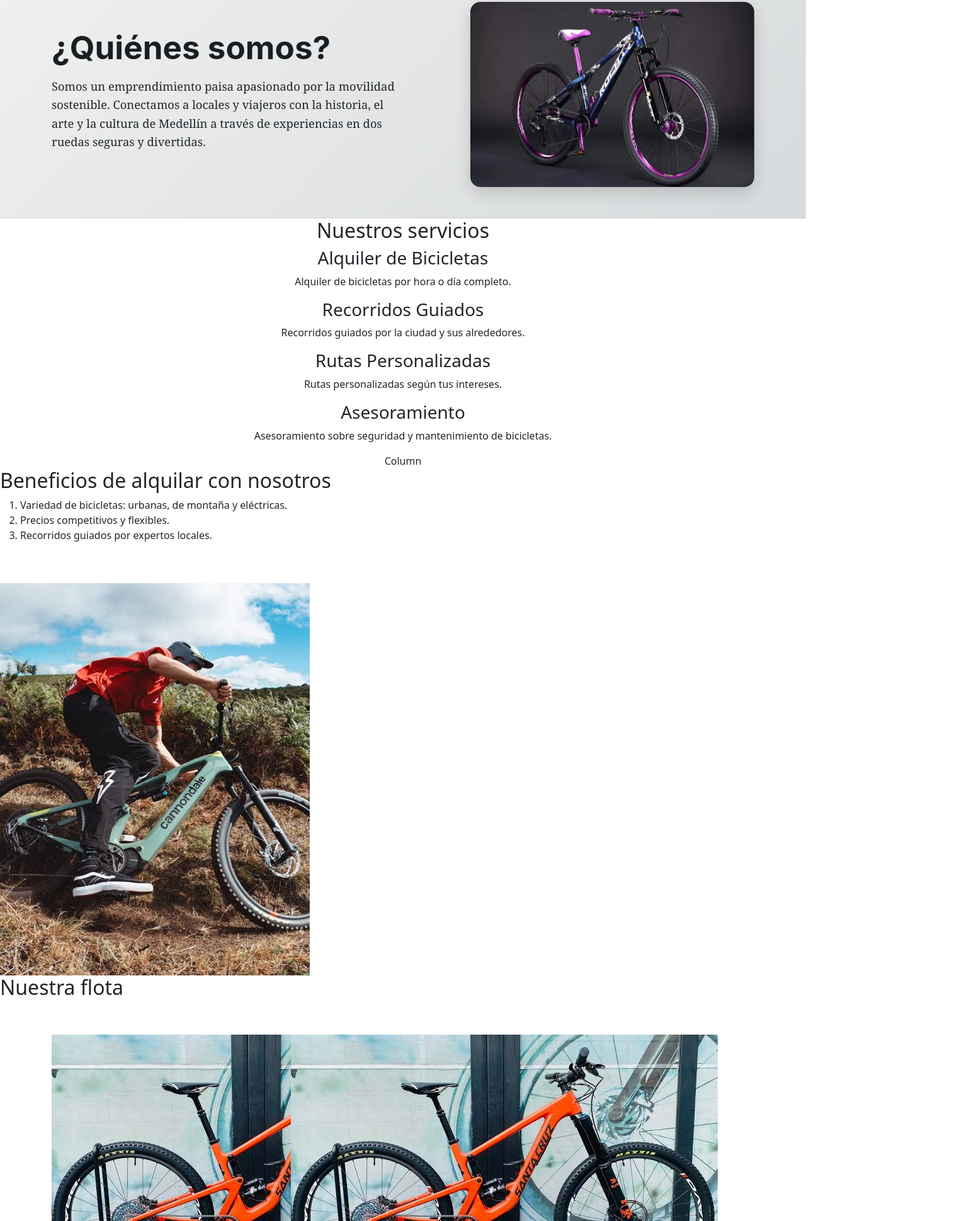
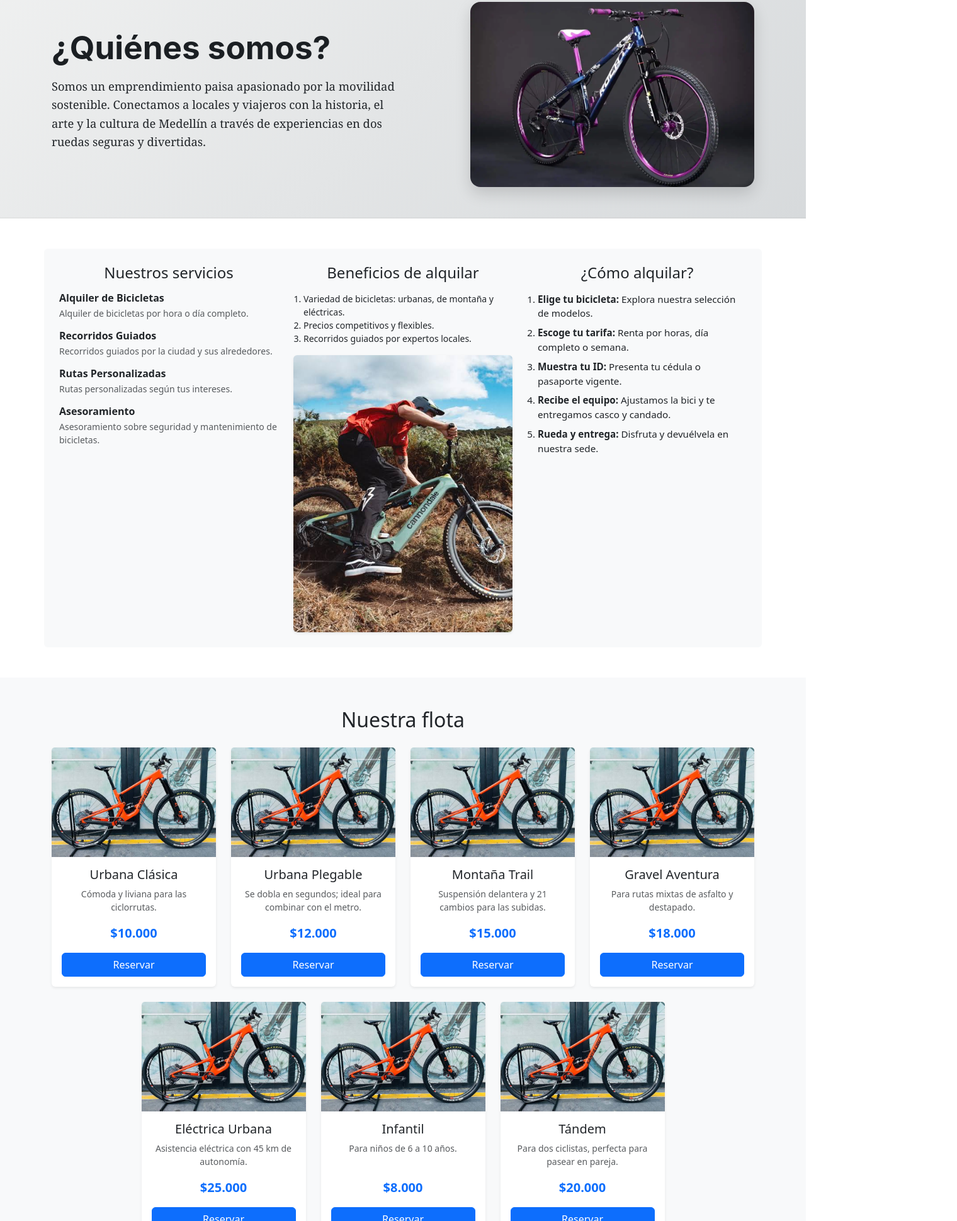
Before and after one commit to alejoia20257bedo-byte/rueda-libre-bootstrap, a plain HTML site: page index.html in a window 1280 px wide. Shown: the part 861-2800 px from the top of the page at 63% size, 1520 px wide, since content can reach past the window. Drawn offline with nearby package versions, Linux system fonts and the light colour scheme.

Commit message:
Finishing the index.html

```diff
--- a/index.html
+++ b/index.html
@@ -14,8 +14,8 @@
         <div class="container-fluid">
             <img src="resources/images/icon.png" alt="icon" class="icon">
             <button class="navbar-toggler" type="button" data-bs-toggle="collapse"
-                data-bs-target="#navbarSupportedContent" aria-controls="navbarSupportedContent"
-                aria-expanded="false" aria-label="Toggle navigation">
+                data-bs-target="#navbarSupportedContent" aria-controls="navbarSupportedContent" aria-expanded="false"
+                aria-label="Toggle navigation">
                 <span class="navbar-toggler-icon"></span>
             </button>
             <div class="collapse navbar-collapse" id="navbarSupportedContent">
@@ -46,7 +46,8 @@
                 <div class="col-lg-8">
                     <h1 class="hero-title">¡Bienvenido a Rueda Libre!</h1>
                     <p class="hero-description">
-                Alquiler de bicicletas y los mejores recorridos guiados para descubrir Medellín sobre dos ruedas.
+                        Alquiler de bicicletas y los mejores recorridos guiados para descubrir Medellín sobre dos
+                        ruedas.
                     </p>
                     <a href="#nuestra-flota" class="hero-cta">Nuestra Flota &rarr;</a>
                 </div>
@@ -71,180 +72,182 @@
                     <!-- Right side: Image -->
                     <div class="col-lg-5 text-center">
                         <img src="./resources/images/bicicleta-roca-27.5-para-stunt.webp"
-                            alt="Alquiler de bicicletas en Medellín"
-                            class="img-fluid rounded-4 quienes-somos-img">
+                            alt="Alquiler de bicicletas en Medellín" class="img-fluid rounded-4 quienes-somos-img">
                     </div>
                 </div>
             </div>
         </section>
 
+        <section class="my-5">
+            <div class="container p-4 bg-light rounded text-start">
+                <div class="row g-4">
 
-        <section>
-            <div class="container text-center">
-                <div class="row">
-                    <div class="col">
-                    <h2>Nuestros servicios</h2>
-                        <div class="services-list">
+                    <!-- Column 1: Servicios -->
+                    <div class="col-12 col-md-4">
+                        <h2 class="h4 mb-3 text-center">Nuestros servicios</h2>
+                        <div class="services-list d-flex flex-column gap-3">
                             <article class="service-item">
-                                <h3>Alquiler de Bicicletas</h3>
-                                <p>Alquiler de bicicletas por hora o día completo.</p>
+                                <h3 class="h6 fw-bold mb-1">Alquiler de Bicicletas</h3>
+                                <p class="small text-muted mb-0">Alquiler de bicicletas por hora o día completo.</p>
                             </article>
                             <article class="service-item">
-                                <h3>Recorridos Guiados</h3>
-                                <p>Recorridos guiados por la ciudad y sus alrededores.</p>
+                                <h3 class="h6 fw-bold mb-1">Recorridos Guiados</h3>
+                                <p class="small text-muted mb-0">Recorridos guiados por la ciudad y sus alrededores.</p>
                             </article>
                             <article class="service-item">
-                                <h3>Rutas Personalizadas</h3>
-                                <p>Rutas personalizadas según tus intereses.</p>
+                                <h3 class="h6 fw-bold mb-1">Rutas Personalizadas</h3>
+                                <p class="small text-muted mb-0">Rutas personalizadas según tus intereses.</p>
                             </article>
                             <article class="service-item">
-                                <h3>Asesoramiento</h3>
-                                <p>Asesoramiento sobre seguridad y mantenimiento de bicicletas.</p>
+                                <h3 class="h6 fw-bold mb-1">Asesoramiento</h3>
+                                <p class="small text-muted mb-0">Asesoramiento sobre seguridad y mantenimiento de
+                                    bicicletas.</p>
                             </article>
                         </div>
-                    <div class="col">
-                    Column
                     </div>
+
+                    <!-- Column 2: Beneficios -->
+                    <div class="col-12 col-md-4">
+                        <h2 id="benefit-title" class="h4 mb-3 text-center">Beneficios de alquilar</h2>
+                        <ol id="benefit-list" class="ps-3 mb-3 small">
+                            <li>Variedad de bicicletas: urbanas, de montaña y eléctricas.</li>
+                            <li>Precios competitivos y flexibles.</li>
+                            <li>Recorridos guiados por expertos locales.</li>
+                        </ol>
+                        <div class="text-center">
+                            <img src="./resources/images/images (1).jpeg" alt="Beneficios de alquilar con nosotros"
+                                id="benefits-image" class="img-fluid rounded shadow-sm">
+                        </div>
+                    </div>
+
+                    <!-- Column 3: ¿Cómo alquilar? -->
+                    <div class="col-12 col-md-4">
+                        <h2 class="h4 mb-3 text-center">¿Cómo alquilar?</h2>
+                        <ol class="how-to-rent-list ps-3 small">
+                            <li class="how-to-rent-item mb-2"><strong>Elige tu bicicleta:</strong> Explora nuestra
+                                selección de modelos.</li>
+                            <li class="how-to-rent-item mb-2"><strong>Escoge tu tarifa:</strong> Renta por horas, día
+                                completo o semana.</li>
+                            <li class="how-to-rent-item mb-2"><strong>Muestra tu ID:</strong> Presenta tu cédula o
+                                pasaporte vigente.</li>
+                            <li class="how-to-rent-item mb-2"><strong>Recibe el equipo:</strong> Ajustamos la bici y te
+                                entregamos casco y candado.</li>
+                            <li class="how-to-rent-item"><strong>Rueda y entrega:</strong> Disfruta y devuélvela en
+                                nuestra sede.</li>
+                        </ol>
+                    </div>
+
                 </div>
             </div>
         </section>
 
-        <section class="services">
-            <div class="container text-center">
-                <div class="row">
-                    <div class="col">
+        <section class="py-5 bg-body-tertiary" id="nuestra-flota">
+            <div class="container">
+                <h2 class="text-center mb-4">Nuestra flota</h2>
+
+                <!-- Single row that handles wrapping and gutters automatically -->
+                <div class="row g-4 justify-content-center">
+
+                    <!-- Card 1 -->
+                    <div class="col-12 col-sm-6 col-lg-4 col-xl-3">
+                        <article class="card h-100 shadow-sm border-0 text-center">
+                            <img src="./resources/images/images.jpeg" class="card-img-top" alt="Urbana Clásica">
+                            <div class="card-body d-flex flex-column">
+                                <h3 class="h5 card-title">Urbana Clásica</h3>
+                                <p class="card-text text-muted small flex-grow-1">Cómoda y liviana para las ciclorrutas.
+                                </p>
+                                <span class="fs-5 fw-bold text-primary mb-3">$10.000</span>
+                                <a href="./reservas.html" class="btn btn-primary mt-auto">Reservar</a>
+                            </div>
+                        </article>
+                    </div>
+
+                    <!-- Card 2 -->
+                    <div class="col-12 col-sm-6 col-lg-4 col-xl-3">
+                        <article class="card h-100 shadow-sm border-0 text-center">
+                            <img src="./resources/images/images.jpeg" class="card-img-top" alt="Urbana Plegable">
+                            <div class="card-body d-flex flex-column">
+                                <h3 class="h5 card-title">Urbana Plegable</h3>
+                                <p class="card-text text-muted small flex-grow-1">Se dobla en segundos; ideal para
+                                    combinar con el metro.</p>
+                                <span class="fs-5 fw-bold text-primary mb-3">$12.000</span>
+                                <a href="./reservas.html" class="btn btn-primary mt-auto">Reservar</a>
+                            </div>
+                        </article>
+                    </div>
+
+                    <!-- Card 3 -->
+                    <div class="col-12 col-sm-6 col-lg-4 col-xl-3">
+                        <article class="card h-100 shadow-sm border-0 text-center">
+                            <img src="./resources/images/images.jpeg" class="card-img-top" alt="Montaña Trail">
+                            <div class="card-body d-flex flex-column">
+                                <h3 class="h5 card-title">Montaña Trail</h3>
+                                <p class="card-text text-muted small flex-grow-1">Suspensión delantera y 21 cambios para
+                                    las subidas.</p>
+                                <span class="fs-5 fw-bold text-primary mb-3">$15.000</span>
+                                <a href="./reservas.html" class="btn btn-primary mt-auto">Reservar</a>
+                            </div>
+                        </article>
+                    </div>
+
+                    <!-- Card 4 -->
+                    <div class="col-12 col-sm-6 col-lg-4 col-xl-3">
+                        <article class="card h-100 shadow-sm border-0 text-center">
+                            <img src="./resources/images/images.jpeg" class="card-img-top" alt="Gravel Aventura">
+                            <div class="card-body d-flex flex-column">
+                                <h3 class="h5 card-title">Gravel Aventura</h3>
+                                <p class="card-text text-muted small flex-grow-1">Para rutas mixtas de asfalto y
+                                    destapado.</p>
+                                <span class="fs-5 fw-bold text-primary mb-3">$18.000</span>
+                                <a href="./reservas.html" class="btn btn-primary mt-auto">Reservar</a>
+                            </div>
+                        </article>
+                    </div>
+
+                    <!-- Card 5 -->
+                    <div class="col-12 col-sm-6 col-lg-4 col-xl-3">
+                        <article class="card h-100 shadow-sm border-0 text-center">
+                            <img src="./resources/images/images.jpeg" class="card-img-top" alt="Eléctrica Urbana">
+                            <div class="card-body d-flex flex-column">
+                                <h3 class="h5 card-title">Eléctrica Urbana</h3>
+                                <p class="card-text text-muted small flex-grow-1">Asistencia eléctrica con 45 km de
+                                    autonomía.</p>
+                                <span class="fs-5 fw-bold text-primary mb-3">$25.000</span>
+                                <a href="./reservas.html" class="btn btn-primary mt-auto">Reservar</a>
+                            </div>
+                        </article>
+                    </div>
+
+                    <!-- Card 6 -->
+                    <div class="col-12 col-sm-6 col-lg-4 col-xl-3">
+                        <article class="card h-100 shadow-sm border-0 text-center">
+                            <img src="./resources/images/images.jpeg" class="card-img-top" alt="Infantil">
+                            <div class="card-body d-flex flex-column">
+                                <h3 class="h5 card-title">Infantil</h3>
+                                <p class="card-text text-muted small flex-grow-1">Para niños de 6 a 10 años.</p>
+                                <span class="fs-5 fw-bold text-primary mb-3">$8.000</span>
+                                <a href="./reservas.html" class="btn btn-primary mt-auto">Reservar</a>
+                            </div>
+                        </article>
+                    </div>
+
+                    <!-- Card 7 -->
+                    <div class="col-12 col-sm-6 col-lg-4 col-xl-3">
+                        <article class="card h-100 shadow-sm border-0 text-center">
+                            <img src="./resources/images/images.jpeg" class="card-img-top" alt="Tándem">
+                            <div class="card-body d-flex flex-column">
+                                <h3 class="h5 card-title">Tándem</h3>
+                                <p class="card-text text-muted small flex-grow-1">Para dos ciclistas, perfecta para
+                                    pasear en pareja.</p>
+                                <span class="fs-5 fw-bold text-primary mb-3">$20.000</span>
+                                <a href="./reservas.html" class="btn btn-primary mt-auto">Reservar</a>
+                            </div>
+                        </article>
+                    </div>
 
                 </div>
             </div>
-                </div>
-            </div>
         </section>
-
-        <section class="benefits">
-            <div class="row"></div>
-                <div class="col"></div>
-                    <div class="benefits-content">
-                        <div class="benefits-text">
-                            <h2 id="benefit-title">Beneficios de alquilar con nosotros</h2>
-                                <ol id="benefit-list">
-                                    <li>Variedad de bicicletas: urbanas, de montaña y eléctricas.</li>
-                                    <li>Precios competitivos y flexibles.</li>
-                                    <li>Recorridos guiados por expertos locales.</li>
-                                </ol>
-                        </div>
-                    </div>
-                <br><br>
-                    <div class="benefits-image-div">
-                        <img src="./resources/images/images (1).jpeg" alt="Beneficios de alquilar con nosotros"
-                            id="benefits-image">
-                    </div>
-        </section>
-
-
-        <div>
-            <section class="nuestra-flota" id="nuestra-flota">
-                <h2>Nuestra flota</h2>
-                <br><br>
-                <div class="contenedor-targetas">
-            </section>
-        </div>
-        <div class="container text-center">
-            <div class="row justify-content-start">
-                <div class="col-4">
-                    <article>
-                        <img src="./resources/images/images.jpeg" alt="">
-                        <h3>Urbana Clásica</h3>
-                        <p>Cómoda y liviana para las ciclorrutas.</p>
-                        <span>$10.000</span>
-                        <a href="./reservas.html" class="btn-reservar">Reservar</a>
-                    </article>
-                </div>
-                <div class="col-4">
-                    <article class="targeta-modelo">
-                        <img src="./resources/images/images.jpeg" alt="Urbana Plegable">
-                        <h3>Urbana Plegable</h3>
-                        <p>Se dobla en segundos; ideal para combinar con el metro.</p>
-                        <span class="precio">$12.000</span>
-                        <a href="./reservas.html" class="btn-reservar">Reservar</a>
-                    </article>
-                </div>
-            </div>
-            <div class="row justify-content-center">
-                <div class="col-4">
-                    <article class="targeta-modelo">
-                        <img src="./resources/images/images.jpeg" alt="Montaña Trail">
-                        <h3>Montaña Trail</h3>
-                        <p>Suspensión delantera y 21 cambios para las subidas.</p>
-                        <span class="precio">$15.000</span>
-                        <a href="./reservas.html" class="btn-reservar">Reservar</a>
-                    </article>
-
-                </div>
-                <div class="col-4">
-                    <article class="targeta-modelo">
-                        <img src="./resources/images/images.jpeg" alt="Gravel Aventura">
-                        <h3>Gravel Aventura</h3>
-                        <p>Para rutas mixtas de asfalto y destapado.</p>
-                        <span class="precio">$18.000</span>
-                        <a href="./reservas.html" class="btn-reservar">Reservar</a>
-                    </article>
-
-                </div>
-            </div>
-            <div class="row justify-content-end">
-                <div class="col-4">
-                    <article class="targeta-modelo">
-                        <img src="./resources/images/images.jpeg" alt="Eléctrica Urbana">
-                        <h3>Eléctrica Urbana</h3>
-                        <p>Asistencia eléctrica con 45 km de autonomía.</p>
-                        <span class="precio">$25.000</span>
-                        <a href="./reservas.html" class="btn-reservar">Reservar</a>
-                    </article>
-                </div>
-                <div class="col-4">
-                    <article class="targeta-modelo">
-                        <img src="./resources/images/images.jpeg" alt="Infantil">
-                        <h3>Infantil</h3>
-                        <p>Para niños de 6 a 10 años.</p>
-                        <span class="precio">$8.000</span>
-                        <a href="./reservas.html" class="btn-reservar">Reservar</a>
-                    </article>
-                </div>
-            </div>
-            <div class="row justify-content-around">
-                <div class="col-4">
-                    <article class="targeta-modelo">
-                        <img src="./resources/images/images.jpeg" alt="Tándem">
-                        <h3>Tándem</h3>
-                        <p>Para dos ciclistas, perfecta para pasear en pareja</p>
-                        <span class="precio">$20.000</span>
-                        <a href="./reservas.html" class="btn-reservar">Reservar</a>
-                    </article>
-                </div>
-            </div>
-        </div>
-
-        <div class="container">
-            <!-- Content here -->
-            <section class="how-to-rent">
-                <div>
-                    <h2>¿Cómo alquilar?</h2>
-                </div>
-                <ol class="how-to-rent-list">
-                    <li class="how-to-rent-item">Elige tu bicicleta: Explora nuestra selección de bicicletas urbanas, de
-                        montaña y eléctricas.</li>
-                    <li class="how-to-rent-item">Escoge tu tarifa: Renta por horas, día completo o semana.</li>
-                    <li class="how-to-rent-item">Muestra tu ID: Presenta tu cédula o pasaporte vigente.</li>
-                    <li class="how-to-rent-item">Recibe el equipo: Ajustamos la bici y te entregamos casco y candado.
-                    </li>
-                    <li class="how-to-rent-item">Rueda y entrega: Disfruta Medellín y devuélvela en nuestra sede al
-                        finalizar.
-                    </li>
-                </ol>
-            </section>
-        </div>
-
-
 
 
     </main>
@@ -284,4 +287,5 @@
         integrity="sha384-YvpcrYf0tY3lHB60NNkmXc5s9fDVZLESaAA55NDzOxhy9GkcIdslK1eN7N6jIeHz"
         crossorigin="anonymous"></script>
 </body>
+
 </html>
--- a/resources/css/style.css
+++ b/resources/css/style.css
@@ -78,6 +78,32 @@
   border-bottom-color: var(--color-primary);
   transform: translateX(4px); /* Subtle nudge */
 }
+
+/* WhatsApp Floating Button */
+.whatsapp-btn {
+  position: fixed;
+  bottom: 20px;
+  right: 20px;
+  background-color: #25D366;
+  color: #ffffff;
+  border-radius: 50%;
+  width: 60px;
+  height: 60px;
+  text-align: center;
+  font-size: 30px;
+  display: flex;
+  align-items: center;
+  justify-content: center;
+  box-shadow: 2px 2px 5px rgba(0, 0, 0, 0.3);
+  z-index: 1000;
+  text-decoration: none;
+  transition: background-color 0.3s ease, transform 0.2s ease;
+}
+
+.whatsapp-btn:hover {
+  background-color: #128C7E;
+  transform: scale(1.05);
+}
 /* ----------------------------------------------------------------------------- */
 /* Quienes somos */
 .quienes-somos {
@@ -106,6 +132,30 @@
     object-fit: cover;
     box-shadow: 0 10px 25px rgba(0, 0, 0, 0.15);
 }
+/* ---------------------------------------------------------------------------------------- */
+/* Styling the "How to Rent" section */
+.how-to-rent {
+  padding: var(--space-xl);
+  background-color: rgba(12, 33, 195, 0.1);
+  border-radius: 10px;
+  align-items: center;
+  display: flex;
+  flex-direction: column;
+}
+
+.how-to-rent-list {
+  text-align: left;
+  max-width: 600px;
+  padding-left: 20px;
+}
+
+.how-to-rent-item {
+  font-size: 0.95rem;
+  margin-bottom: var(--space-sm);
+  line-height: 1.5;
+}
+
+/* ------------------------------------------------------------------------------- */
 
 /* ------------------------------------------------------------------------------- */
 footer {
```
Lines whose indentation alone changed are shown as unchanged.
